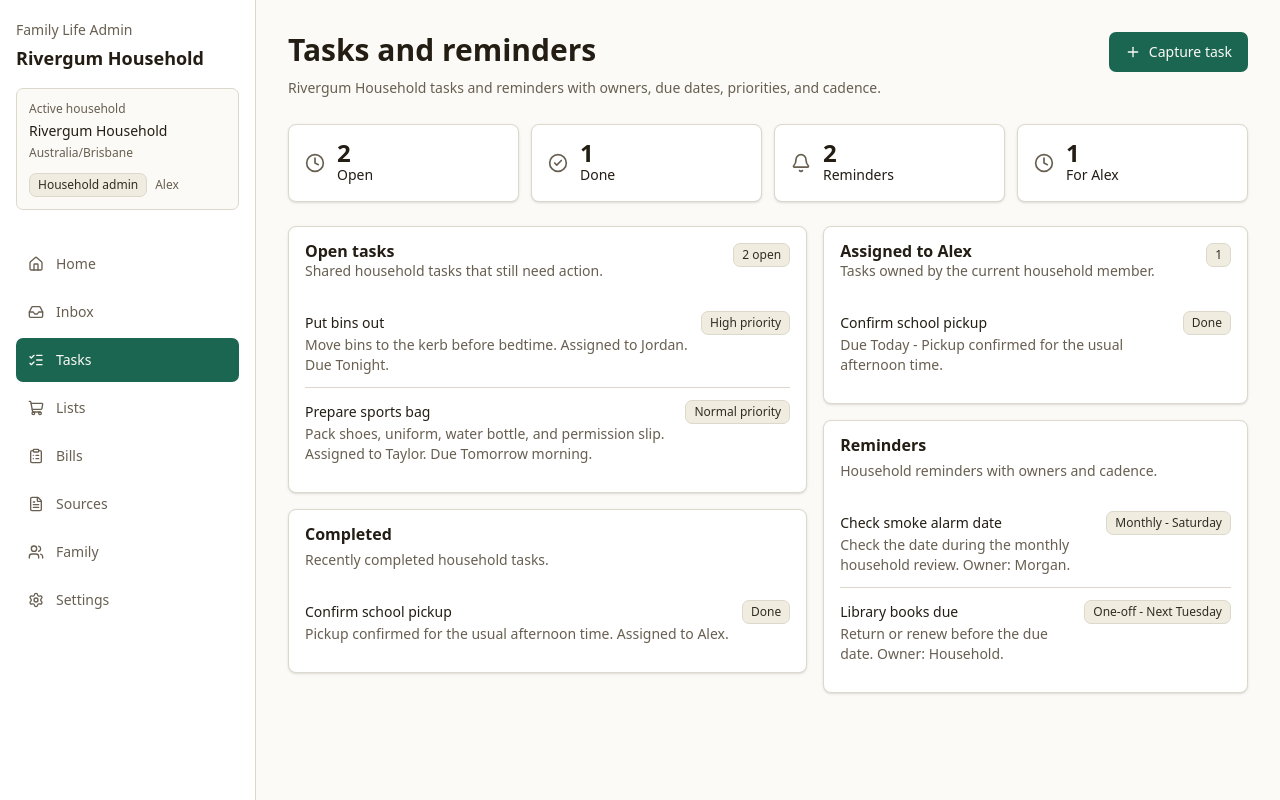
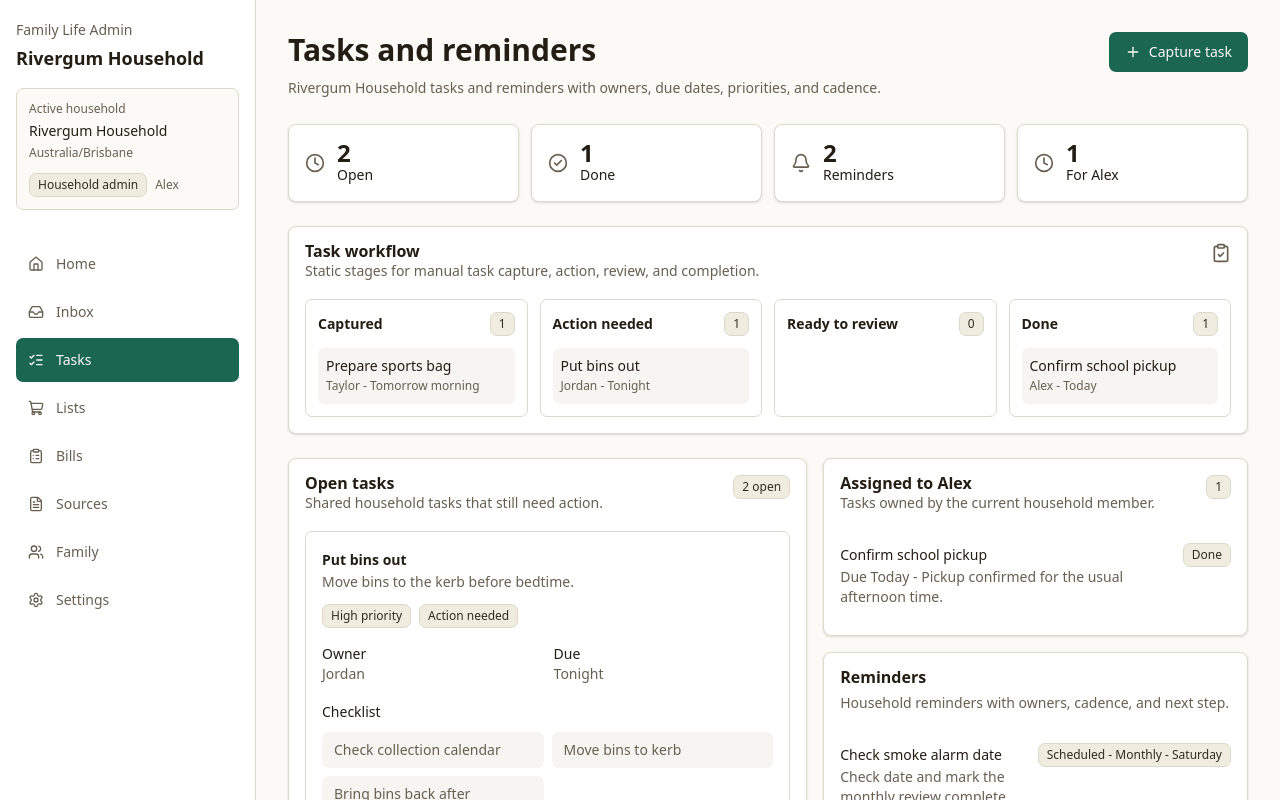
Before and after one commit to LatinMaestro/Life-Admin, a Next.js app: page /tasks in a window 1280 px wide. Shown: the top 800 px of the page. Built offline with nearby package versions, Linux system fonts and the light colour scheme.

Commit message:
Deepen static task workflow UI

```diff
--- a/src/app/tasks/page.tsx
+++ b/src/app/tasks/page.tsx
@@ -1,5 +1,5 @@
 import Link from "next/link";
-import { Bell, CheckCircle2, Clock, Plus } from "lucide-react";
+import { Bell, CheckCircle2, ClipboardCheck, Clock, Plus } from "lucide-react";
 import { Badge } from "@/components/ui/badge";
 import { buttonVariants } from "@/components/ui/button";
 import { Card, CardContent, CardDescription, CardHeader, CardTitle } from "@/components/ui/card";
@@ -9,9 +9,14 @@ import {
   getCurrentHouseholdReminders,
   getCurrentHouseholdTasks,
   getReminderCadenceLabel,
+  getReminderStageLabel,
   getTaskPriorityLabel,
+  getTaskStageLabel,
+  type TaskStage,
 } from "@/lib/demo-data";
 import { getCurrentHousehold, getCurrentMember, getMemberDisplayName } from "@/lib/household";
+
+const taskStages: TaskStage[] = ["Capture", "Action", "Review", "Done"];
 
 export default function TasksPage() {
   const household = getCurrentHousehold();
@@ -74,6 +79,42 @@ export default function TasksPage() {
         </Card>
       </div>
 
+      <Card className="mt-6">
+        <CardHeader>
+          <div className="flex items-start justify-between gap-3">
+            <div>
+              <CardTitle>Task workflow</CardTitle>
+              <CardDescription>Static stages for manual task capture, action, review, and completion.</CardDescription>
+            </div>
+            <ClipboardCheck className="h-5 w-5 text-muted-foreground" aria-hidden="true" />
+          </div>
+        </CardHeader>
+        <CardContent>
+          <div className="grid gap-3 sm:grid-cols-2 xl:grid-cols-4">
+            {taskStages.map((stage) => {
+              const stageItems = tasks.filter((task) => task.stage === stage);
+
+              return (
+                <section key={stage} className="rounded-md border p-3">
+                  <div className="flex items-center justify-between gap-3">
+                    <h2 className="text-sm font-semibold leading-6">{getTaskStageLabel(stage)}</h2>
+                    <Badge>{stageItems.length}</Badge>
+                  </div>
+                  <div className="mt-3 space-y-2">
+                    {stageItems.map((task) => (
+                      <div key={task.id} className="rounded-md bg-muted/50 p-2">
+                        <p className="text-sm font-medium leading-5">{task.title}</p>
+                        <p className="text-xs leading-5 text-muted-foreground">{getMemberDisplayName(task.assignedMemberId)} - {task.due}</p>
+                      </div>
+                    ))}
+                  </div>
+                </section>
+              );
+            })}
+          </div>
+        </CardContent>
+      </Card>
+
       <div className="mt-6 grid gap-4 xl:grid-cols-[1.1fr_0.9fr]">
         <div className="space-y-4">
           <Card>
@@ -86,14 +127,40 @@ export default function TasksPage() {
                 <Badge>{openTasks.length} open</Badge>
               </div>
             </CardHeader>
-            <CardContent>
+            <CardContent className="space-y-3">
               {openTasks.map((task) => (
-                <ItemRow
-                  key={task.id}
-                  title={task.title}
-                  detail={`${task.notes} Assigned to ${getMemberDisplayName(task.assignedMemberId)}. Due ${task.due}.`}
-                  status={getTaskPriorityLabel(task.priority)}
-                />
+                <article key={task.id} className="rounded-md border p-4">
+                  <div className="flex flex-wrap items-start justify-between gap-3">
+                    <div>
+                      <h2 className="text-sm font-semibold leading-6">{task.title}</h2>
+                      <p className="text-sm leading-5 text-muted-foreground">{task.notes}</p>
+                    </div>
+                    <div className="flex flex-wrap gap-2">
+                      <Badge>{getTaskPriorityLabel(task.priority)}</Badge>
+                      <Badge>{getTaskStageLabel(task.stage)}</Badge>
+                    </div>
+                  </div>
+                  <dl className="mt-4 grid gap-3 text-sm sm:grid-cols-2">
+                    <div>
+                      <dt className="font-medium">Owner</dt>
+                      <dd className="text-muted-foreground">{getMemberDisplayName(task.assignedMemberId)}</dd>
+                    </div>
+                    <div>
+                      <dt className="font-medium">Due</dt>
+                      <dd className="text-muted-foreground">{task.due}</dd>
+                    </div>
+                  </dl>
+                  <div className="mt-4">
+                    <p className="text-sm font-medium leading-6">Checklist</p>
+                    <ul className="mt-2 grid gap-2 sm:grid-cols-2">
+                      {task.checklist.map((step) => (
+                        <li key={step} className="rounded-md bg-muted/50 px-3 py-2 text-sm text-muted-foreground">
+                          {step}
+                        </li>
+                      ))}
+                    </ul>
+                  </div>
+                </article>
               ))}
             </CardContent>
           </Card>
@@ -133,7 +200,7 @@ export default function TasksPage() {
                   key={task.id}
                   title={task.title}
                   detail={`Due ${task.due} - ${task.notes}`}
-                  status={task.status}
+                  status={getTaskStageLabel(task.stage)}
                 />
               ))}
             </CardContent>
@@ -142,15 +209,15 @@ export default function TasksPage() {
           <Card>
             <CardHeader>
               <CardTitle>Reminders</CardTitle>
-              <CardDescription>Household reminders with owners and cadence.</CardDescription>
+              <CardDescription>Household reminders with owners, cadence, and next step.</CardDescription>
             </CardHeader>
             <CardContent>
               {reminders.map((reminder) => (
                 <ItemRow
                   key={reminder.id}
                   title={reminder.title}
-                  detail={`${reminder.notes} Owner: ${getMemberDisplayName(reminder.assignedMemberId)}.`}
-                  status={`${getReminderCadenceLabel(reminder.cadence)} - ${reminder.due}`}
+                  detail={`${reminder.nextStep} Owner: ${getMemberDisplayName(reminder.assignedMemberId)}.`}
+                  status={`${getReminderStageLabel(reminder.stage)} - ${getReminderCadenceLabel(reminder.cadence)} - ${reminder.due}`}
                 />
               ))}
             </CardContent>
```
